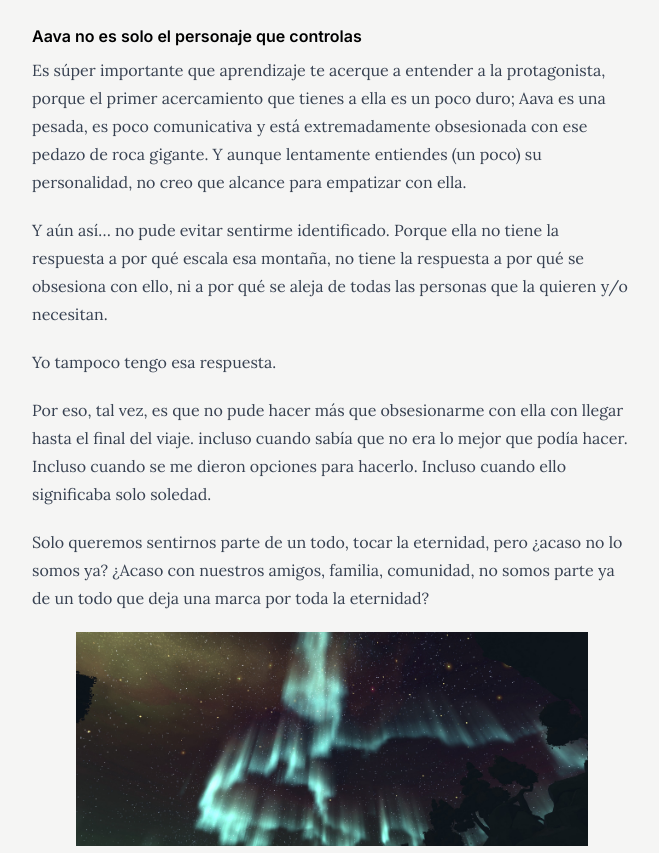
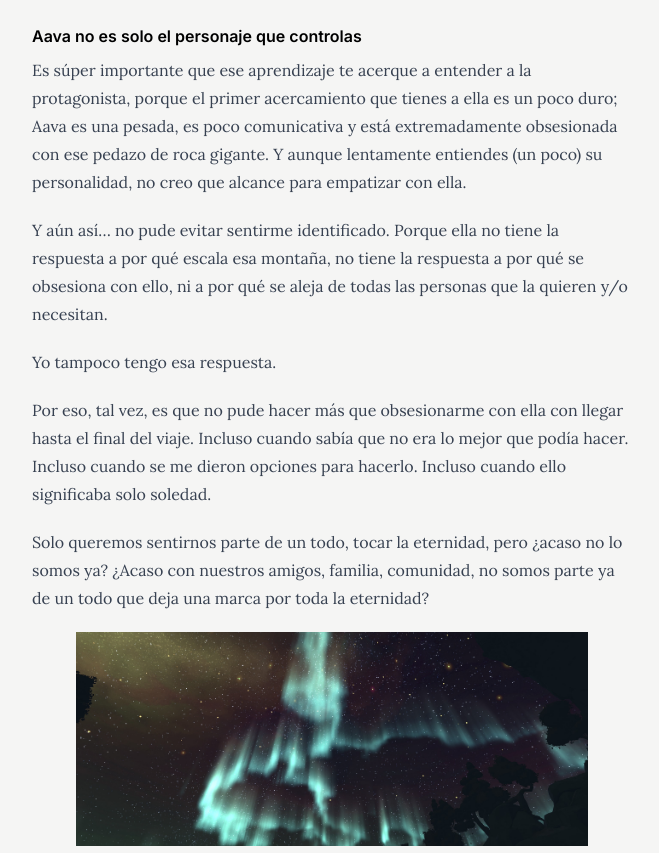
Before and after one commit to javiermartinez27/jmartinez-new-blog, an Astro site: page /blog/07-cairn in a window 1280 px wide. Shown: the part 1378-2231 px from the top of the page, without its empty margins (308-967 px from the left). Built offline with nearby package versions, Linux system fonts and the light colour scheme; Astro itself is replaced by a stand-in of ours; a web font is replaced by a local one.

Commit message:
fix: cairn typos

```diff
--- a/src/content/blog/07-cairn/index.md
+++ b/src/content/blog/07-cairn/index.md
@@ -18,13 +18,13 @@ Justamente esas mecánicas simples son la parte más interesante del juego (por
 
 #### Aava no es solo el personaje que controlas
 
-Es súper importante que aprendizaje te acerque a entender a la protagonista, porque el primer acercamiento que tienes a ella es un poco duro; Aava es una pesada, es poco comunicativa y está extremadamente obsesionada con ese pedazo de roca gigante. Y aunque lentamente entiendes (un poco) su personalidad, no creo que alcance para empatizar con ella.
+Es súper importante que ese aprendizaje te acerque a entender a la protagonista, porque el primer acercamiento que tienes a ella es un poco duro; Aava es una pesada, es poco comunicativa y está extremadamente obsesionada con ese pedazo de roca gigante. Y aunque lentamente entiendes (un poco) su personalidad, no creo que alcance para empatizar con ella.
 
 Y aún así… no pude evitar sentirme identificado. Porque ella no tiene la respuesta a por qué escala esa montaña, no tiene la respuesta a por qué se obsesiona con ello, ni a por qué se aleja de todas las personas que la quieren y/o necesitan.
 
 Yo tampoco tengo esa respuesta.
 
-Por eso, tal vez, es que no pude hacer más que obsesionarme con ella con llegar hasta el final del viaje. incluso cuando sabía que no era lo mejor que podía hacer. Incluso cuando se me dieron opciones para hacerlo. Incluso cuando ello significaba solo soledad.
+Por eso, tal vez, es que no pude hacer más que obsesionarme con ella con llegar hasta el final del viaje. Incluso cuando sabía que no era lo mejor que podía hacer. Incluso cuando se me dieron opciones para hacerlo. Incluso cuando ello significaba solo soledad.
 
 Solo queremos sentirnos parte de un todo, tocar la eternidad, pero ¿acaso no lo somos ya? ¿Acaso con nuestros amigos, familia, comunidad, no somos parte ya de un todo que deja una marca por toda la eternidad?
 
```
